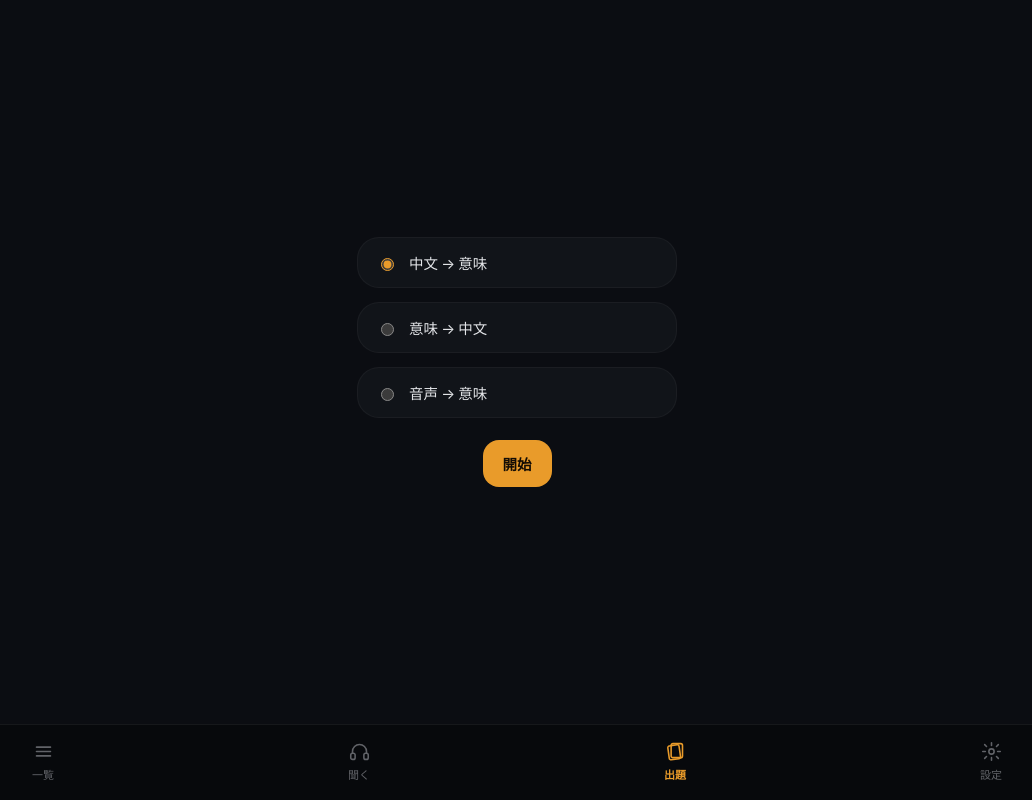
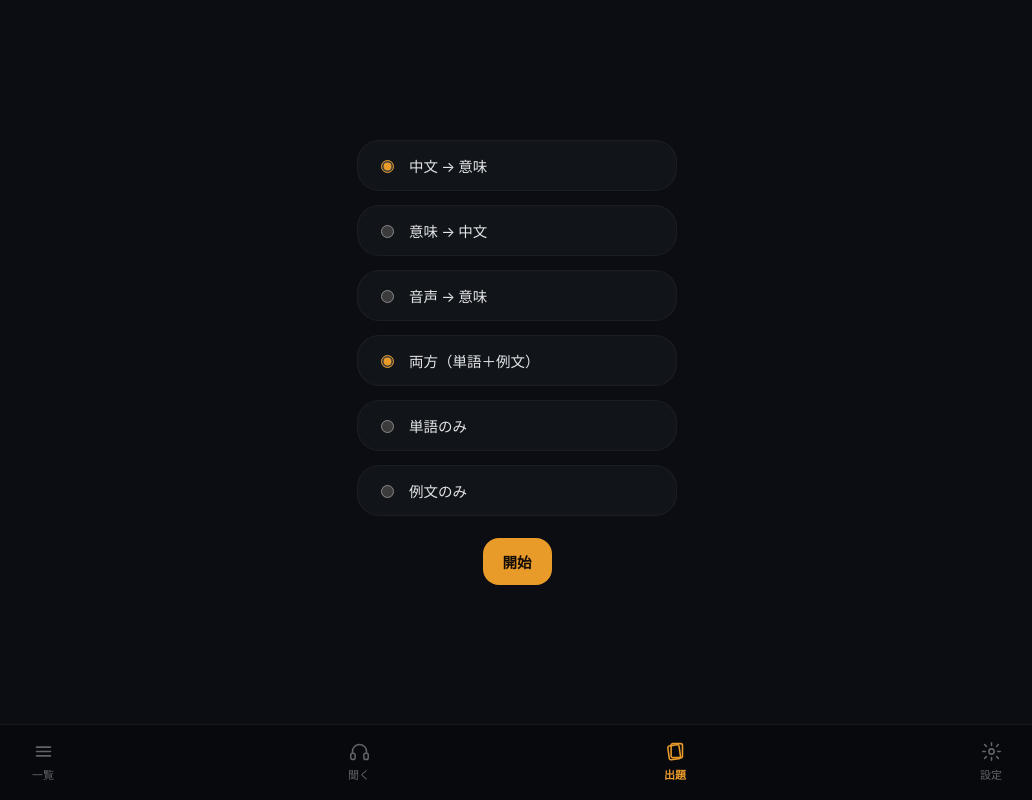
Before and after one commit to blackkintai-blip/TaiwanVoice, a React (Vite) app: page / in a window 1280 px wide. Both pictures are taken after a click on the button "出題". Shown: the whole page, without its empty margins (123-1155 px from the left). Built offline with nearby package versions, Linux system fonts and the light colour scheme; a web font is replaced by a local one.

Commit message:
feat(ty_bopomo): quiz scope filter and per-item example questions
Adds a word-only/example-only/both scope like the Listen screen, and
flattens cards+examples into individual quiz items so each example is
its own question instead of being read aloud back-to-back.

```diff
--- a/src/ui/screens/QuizScreen.tsx
+++ b/src/ui/screens/QuizScreen.tsx
@@ -6,51 +6,79 @@ import { SpeechQueue, pickTaiwaneseVoice } from '../../audio/speech';
 import { SpeakerIcon } from '../icons';
 
 type Direction = 'hanziToMeaning' | 'meaningToHanzi' | 'audioToMeaning';
+type Scope = 'both' | 'wordOnly' | 'exampleOnly';
+
+type QuizItem = {
+  card: Card;
+  kind: 'word' | 'example';
+  hanzi: string;
+  zhuyin: string;
+  meaning: string;
+};
 
 function todayStr(): string {
   return new Date().toISOString().slice(0, 10);
 }
 
-function speakCard(card: Card) {
+function buildItems(cards: Card[], scope: Scope): QuizItem[] {
+  const items: QuizItem[] = [];
+  for (const card of cards) {
+    if (scope !== 'exampleOnly') {
+      items.push({ card, kind: 'word', hanzi: card.hanzi, zhuyin: card.zhuyin, meaning: card.meaning });
+    }
+    if (scope !== 'wordOnly') {
+      for (const ex of card.examples) {
+        items.push({ card, kind: 'example', hanzi: ex.hanzi, zhuyin: ex.zhuyin, meaning: ex.meaning });
+      }
+    }
+  }
+  return items;
+}
+
+function speakText(hanzi: string) {
   const voice = pickTaiwaneseVoice(window.speechSynthesis.getVoices());
   const q = new SpeechQueue(window.speechSynthesis, voice);
-  q.enqueue(card.hanzi);
-  for (const example of card.examples) q.enqueue(example.hanzi);
+  q.enqueue(hanzi);
   q.start();
 }
 
 export function QuizScreen() {
   const [direction, setDirection] = useState<Direction>('hanziToMeaning');
-  const [cards, setCards] = useState<Card[] | null>(null);
+  const [scope, setScope] = useState<Scope>('both');
+  const [items, setItems] = useState<QuizItem[] | null>(null);
   const [index, setIndex] = useState(0);
   const [flipped, setFlipped] = useState(false);
 
   function startSession() {
     listCards().then((all) => {
-      setCards(all);
+      setItems(buildItems(all, scope));
       setIndex(0);
       setFlipped(false);
     });
   }
 
-  const current = cards?.[index];
+  const current = items?.[index];
 
   useEffect(() => {
     if (direction === 'audioToMeaning' && current && !flipped) {
-      speakCard(current);
+      speakText(current.hanzi);
     }
     // eslint-disable-next-line react-hooks/exhaustive-deps
   }, [current, flipped, direction]);
 
   async function onGrade(choice: Grade) {
     if (!current) return;
-    const updated: Card = { ...current, srs: grade(current.srs, choice, todayStr()), updatedAt: new Date().toISOString() };
+    const updated: Card = {
+      ...current.card,
+      srs: grade(current.card.srs, choice, todayStr()),
+      updatedAt: new Date().toISOString(),
+    };
     await putCard(updated);
     setFlipped(false);
     setIndex((i) => i + 1);
   }
 
-  if (!cards) {
+  if (!items) {
     return (
       <div className="quiz-screen quiz-screen--setup">
         <label className="quiz-screen__direction">
@@ -83,6 +111,36 @@ export function QuizScreen() {
           />
           音声 → 意味
         </label>
+        <label className="quiz-screen__direction">
+          <input
+            type="radio"
+            name="scope"
+            aria-label="両方"
+            checked={scope === 'both'}
+            onChange={() => setScope('both')}
+          />
+          両方（単語＋例文）
+        </label>
+        <label className="quiz-screen__direction">
+          <input
+            type="radio"
+            name="scope"
+            aria-label="単語のみ"
+            checked={scope === 'wordOnly'}
+            onChange={() => setScope('wordOnly')}
+          />
+          単語のみ
+        </label>
+        <label className="quiz-screen__direction">
+          <input
+            type="radio"
+            name="scope"
+            aria-label="例文のみ"
+            checked={scope === 'exampleOnly'}
+            onChange={() => setScope('exampleOnly')}
+          />
+          例文のみ
+        </label>
         <button className="primary-btn" onClick={startSession} style={{ marginTop: 8 }}>
           開始
         </button>
@@ -105,7 +163,7 @@ export function QuizScreen() {
           </>
         )}
         {direction === 'audioToMeaning' && (
-          <button className="quiz-screen__speak-btn" onClick={() => speakCard(current)} aria-label="再生">
+          <button className="quiz-screen__speak-btn" onClick={() => speakText(current.hanzi)} aria-label="再生">
             <SpeakerIcon />
           </button>
         )}
@@ -128,9 +186,9 @@ export function QuizScreen() {
           {(direction === 'hanziToMeaning' || direction === 'audioToMeaning') && (
             <div className="quiz-screen__prompt-meaning">{current.meaning}</div>
           )}
-          {current.examples.length > 0 && (
+          {current.kind === 'word' && current.card.examples.length > 0 && (
             <div className="quiz-screen__examples">
-              {current.examples.map((ex, i) => (
+              {current.card.examples.map((ex, i) => (
                 <div key={i} className="quiz-screen__example">
                   {direction !== 'audioToMeaning' && (
                     <>
```
